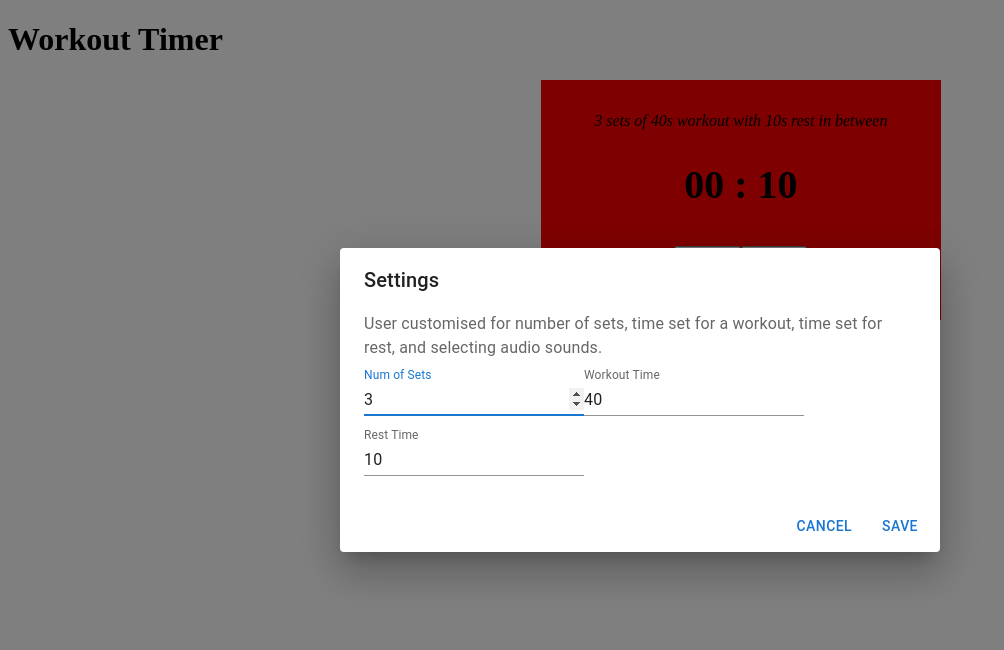
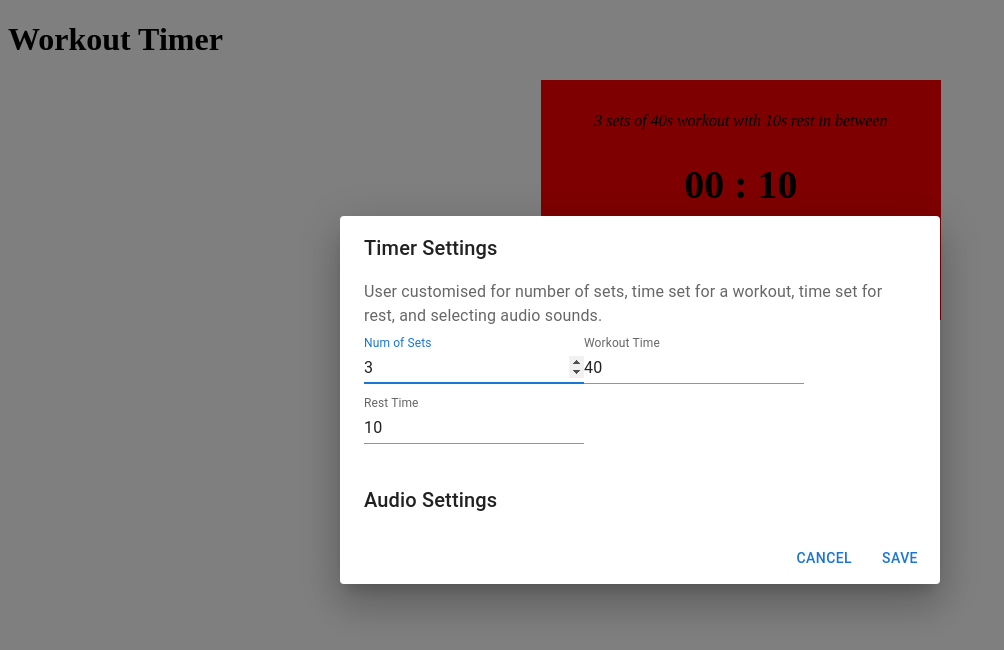
Before and after one commit to cathqine/workout-timer, a React (Create React App) app: page / in a window 1280 px wide. Both pictures are taken after a click on the picture 881 px from the left and 280 px from the top of the page. Shown: the top 650 px of the page, without its empty margins (0-1004 px from the left). Built offline with nearby package versions, Linux system fonts and the light colour scheme; no server answers; grey boxes are pictures that could not be loaded.

Commit message:
audio settings stub

```diff
--- a/src/App.jsx
+++ b/src/App.jsx
@@ -155,7 +155,7 @@ function App() {
               </img>
               {/* <Settings open={open} onClose={handleClose} func={get_data} /> */}
               <Dialog open={open} onClose={handleClose}>
-                <DialogTitle>Settings</DialogTitle>
+                <DialogTitle>Timer Settings</DialogTitle>
                 <DialogContent>
                   <DialogContentText>
                     User customised for number of sets, time set for a workout,
@@ -187,6 +187,8 @@ function App() {
                     defaultValue={10}
                   />
                 </DialogContent>
+                <DialogTitle>Audio Settings</DialogTitle>
+                {/* add audio clips for user to change... */}
                 <DialogActions>
                   <Button onClick={handleClose}>Cancel</Button>
                   <Button onClick={handleClose}>Save</Button>
```
